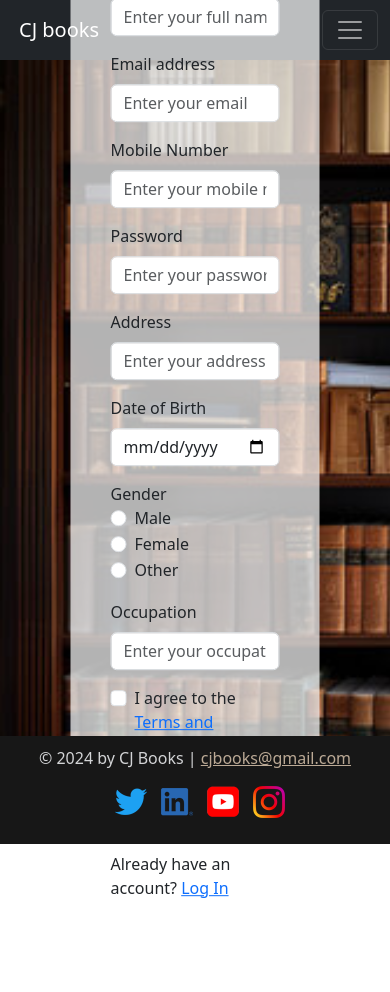
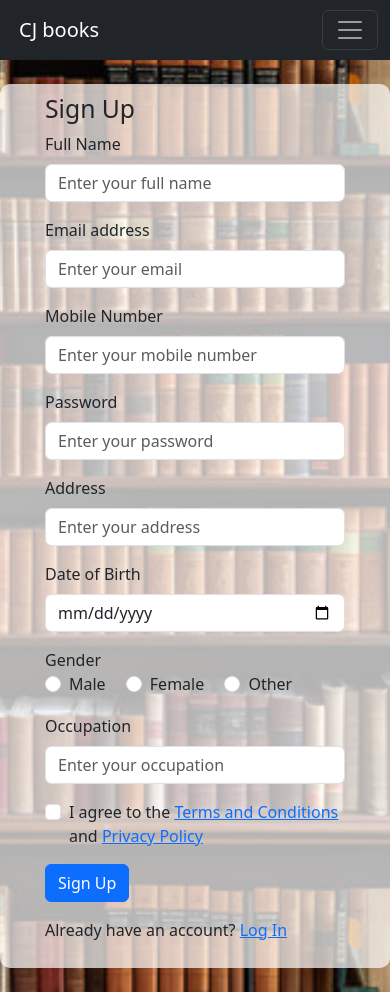
Before and after one commit to CamalinTressaRodrigues/Library, a plain HTML site: page signup.html in a window 390 px wide. Shown: the top 992 px of the page. Before the commit the page ends 844 px from the top, so only its background shows below. Drawn offline with nearby package versions, Linux system fonts and the light colour scheme.

Commit message:
modified:   login.html 	modified:   signup.html

```diff
--- a/styles/signin.css
+++ b/styles/signin.css
@@ -8,6 +8,8 @@ body.signup {
     height: 100%;
 }
 
+
+@media screen and (min-width:860px) {
 .signup-container {
      position: fixed;
     top: 50%;
@@ -24,9 +26,30 @@ body.signup {
     max-width: 900px;
     margin: 0 auto;
 }
-
 footer {
     position: fixed;
     bottom: 0;
     width: 100%;
 }
+}
+
+@media screen and (max-width:859px)  {
+    .signup-container {
+    background-color: rgba(255, 255, 255, 0.7);
+    padding: 10px;
+    border-radius: 10px;
+    max-width: 400px;
+    margin: 0 auto;
+}
+
+.signup-form {
+    max-width: 300px;
+    margin: 0 auto;
+}
+
+footer {
+    position: relative;
+    bottom: 0;
+    width: 100%;
+}
+}
```
Also changed, not shown: login.html (+2 -1 lines), signup.html (+2 -2 lines), styles/login.css (+20 -4 lines).
